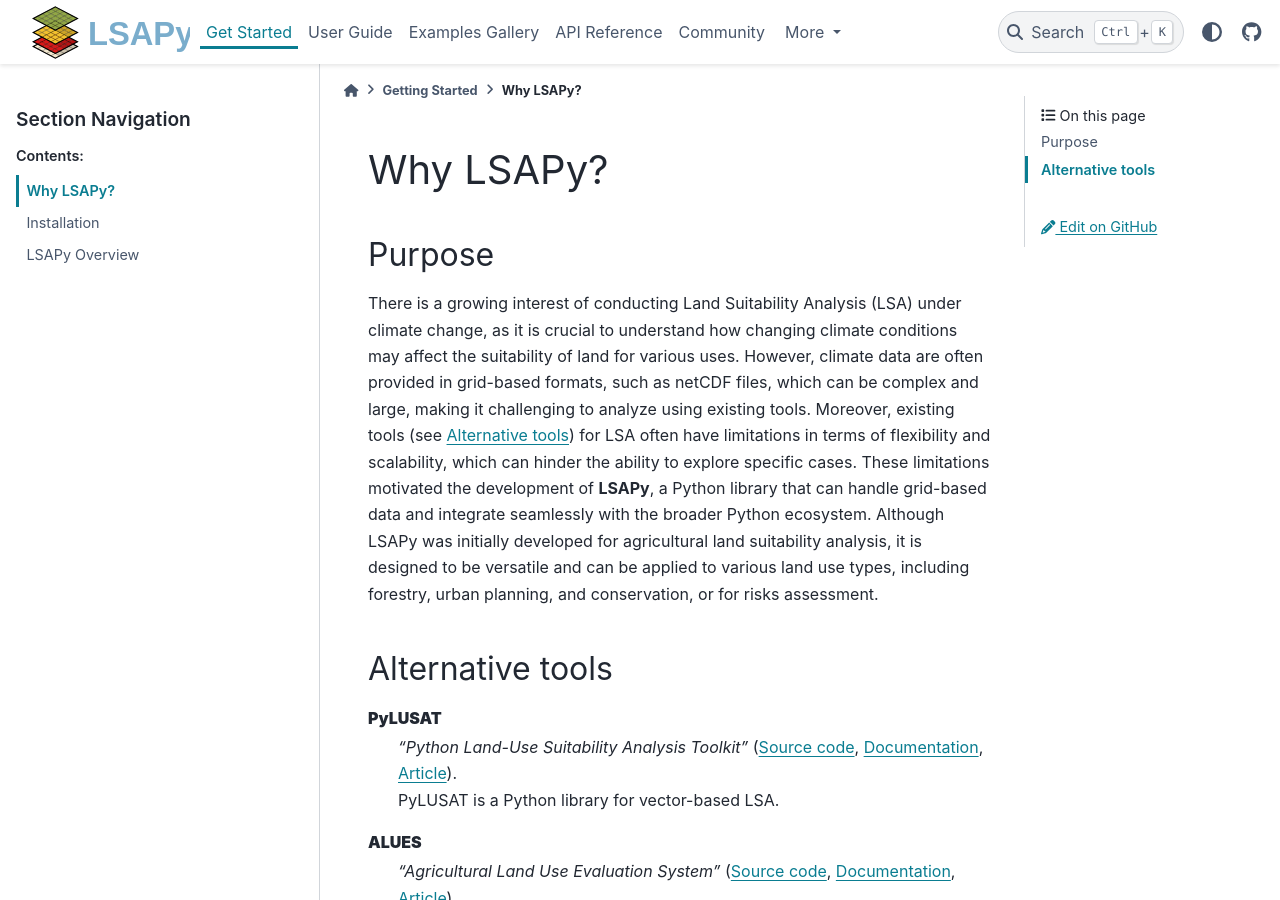
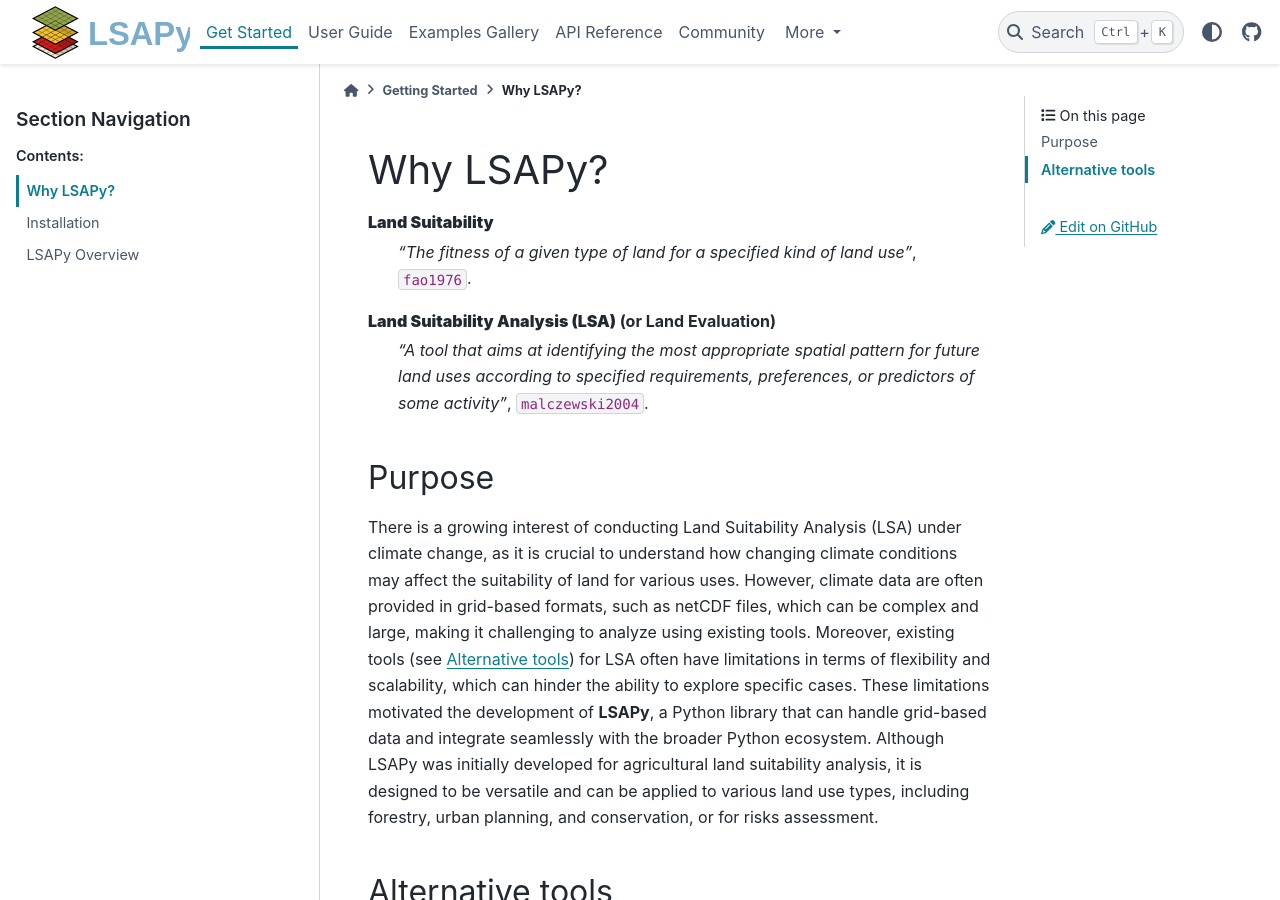
Before and after one commit to baptistehamon/lsapy, a Sphinx documentation site: the page built from docs/getting-started/why-lsapy.rst, in a window 1280 px wide and 900 px high. Built offline with Sphinx 7.4.7 and the PyData theme 0.15.4, drawn with Linux system fonts in a browser that asks for light colours; cross-references to code outside the pages are shown as plain code; some of the changed lines change nothing that is shown.

Commit message:
Update why lsapy doc page

```diff
--- a/docs/getting-started/why-lsapy.rst
+++ b/docs/getting-started/why-lsapy.rst
@@ -1,5 +1,12 @@
 Why LSAPy?
 ==========
+
+**Land Suitability**
+   | *"The fitness of a given type of land for a specified kind of land use"*, :cite:ct:`fao1976`.
+
+**Land Suitability Analysis (LSA)** (or Land Evaluation)
+   | *"A tool that aims at identifying the most appropriate spatial pattern for future land uses
+     according to specified requirements, preferences, or predictors of some activity"*, :cite:ct:`malczewski2004`.
 
 Purpose
 -------
--- a/docs/references.bib
+++ b/docs/references.bib
@@ -1,3 +1,32 @@
+@techreport{fao1976,
+  type = {Soil {{Bull}}.},
+  title = {A {{Framework}} for {{Land Evaluation}}},
+  author = {FAO},
+  year = {1976},
+  number = {vol. 32},
+  address = {Rome, Italy.},
+  institution = {{Food and Agriculture Organization of the United Nations (FAO)}}
+}
+
+
+@article{malczewski2004,
+  title = {{{GIS}}-Based Land-Use Suitability Analysis: A Critical Overview},
+  shorttitle = {{{GIS}}-Based Land-Use Suitability Analysis},
+  author = {Malczewski, Jacek},
+  year = {2004},
+  month = {jul},
+  journal = {Progress in Planning},
+  volume = {62},
+  number = {1},
+  pages = {3--65},
+  issn = {03059006},
+  doi = {10.1016/j.progress.2003.09.002},
+  urldate = {2025-10-27},
+  copyright = {https://www.elsevier.com/tdm/userlicense/1.0/},
+  langid = {english}
+}
+
+
 @article{vetharaniam_lsa_2022,
   title = {Modelling {{Continuous Location Suitability Scores}} and {{Spatial Footprint}}
     of {{Apple}} and {{Kiwifruit}} in {{New Zealand}}},
@@ -13,29 +42,6 @@
   issn = {2073-445X},
   doi = {10.3390/land11091528},
   urldate = {2024-09-19},
-  abstract = {Under climate change, land use suitability for horticultural production will
-    change; this has prospects of both adverse socio-economic impacts for the industry in
-    some regions, and beneficial impacts in others. Policy development and industry
-    guidance are needed to develop adaptations to mitigate climate change risks and exploit
-    new opportunities. For climate-change issues, models provide a powerful means for
-    assessing future suitability at a patch, region or national scale in order to guide
-    policy decisions. Here, we describe the development of a new continuous (sliding-scale)
-    suitability modelling approach to assess the suitability of different locations for
-    growing apple and kiwifruit in New Zealand, based on phenological and physiological
-    considerations; these models used geographical information system (GIS) soil, land and
-    weather data to develop maps showing the suitability of locations across New Zealand
-    for cultivating apple and kiwifruit. The models were ``ground-truthed'' in an iterative
-    process of expert parameterisation and recalibration to ensure maps aligned with
-    current growing locations for the two crops. We estimated an econometric logit model
-    that incorporated the continuous suitability scores as predictors of land use for apple
-    and kiwifruit. Comparison of modelled suitability scores with industry-supplied maps of
-    apple and kiwifruit orchards showed good consistency between predicted suitability and
-    current land use. Compared with a range of alternative land uses, suitability for apple
-    was highest for locations currently used to grow apple and suitability for kiwifruit
-    was highest for locations currently used to grow kiwifruit. Our framework provides the
-    capability to project incremental changes in the suitability of locations for apple and
-    kiwifruit under different climate change pathways and to project consequential changes
-    in their spatial footprints; this framework can be extended to other crops.},
   copyright = {http://creativecommons.org/licenses/by/3.0/},
   langid = {english}
 }
@@ -55,24 +61,6 @@
   issn = {2073-445X},
   doi = {10.3390/land13111753},
   urldate = {2025-01-29},
-  abstract = {Regional suitability for growing avocados and blueberries may alter with
-    climate change. Modelling can provide insights into potential climate change impacts,
-    thereby informing industry and government policy decisions to ameliorate future risks
-    and capitalise on future opportunities. We developed continuous/sliding-scale models
-    that used soil, terrain and weather data to assess location suitability for cultivating
-    avocado and blueberry, based on physiological and phenological considerations specific
-    to each crop. Using geographical information system (GIS) data on soil, slope and
-    weather, we mapped cultivation suitability for avocado and blueberry across New
-    Zealand, and, for accuracy, ``ground-truthed'' these maps in an iterative process of
-    expert validation and model recalibration. We modelled the incremental changes in
-    location suitability that could occur through climate change using ``future'' GIS-based
-    weather data from climate model simulations for different greenhouse gas (GHG) pathways
-    that ranged from stringent GHG mitigation to unabated GHG emissions. Changes in maps
-    over time showed where suitability would increase or decrease and to what extent. These
-    results indicate where avocado and blueberry might replace other crops that become less
-    suitable over time, and where avocado might displace blueberry. The approach and models
-    can be applied to other countries or extended to other crops with similar growing
-    requirements.},
   copyright = {https://creativecommons.org/licenses/by/4.0/},
   langid = {english}
 }
```
